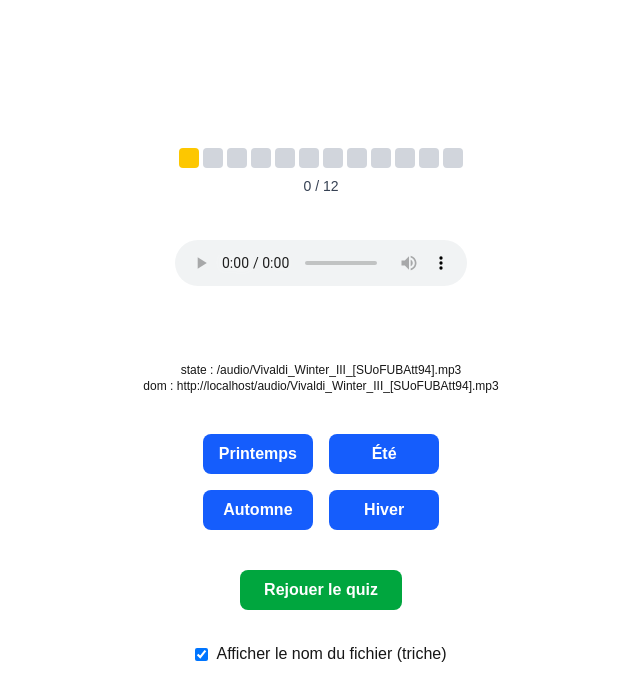
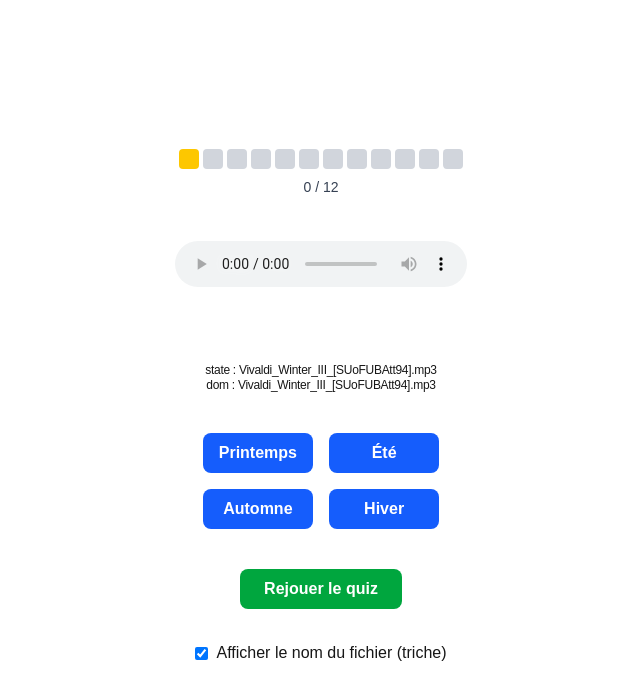
Before and after one commit to starwalker00/vivaldi-quizz, a Next.js app: page / in a window 1280 px wide. Both pictures are taken after a click on the label "Afficher le nom du fichier (triche)". Shown: the top 700 px of the page, without its empty margins (319-959 px from the left). Built offline with nearby package versions, Linux system fonts and the light colour scheme.

Commit message:
chore: small logs

```diff
--- a/app/components/QuizPlayer.tsx
+++ b/app/components/QuizPlayer.tsx
@@ -4,6 +4,12 @@ import { useRef, useState, useEffect } from 'react';
 import { useQuizStore } from '@/app/lib/store';
 import AudioPlayer from './AudioPlayer';
 import ProgressBar from './ProgressBar';
+
+function getFileNameFromPath(path: string | undefined) {
+    if (!path) return '';
+    // Extrait le nom du fichier à partir du chemin complet
+    return path.split('/').pop() || '';
+}
 
 function ResetButton() {
     const reset = useQuizStore((state) => state.reset);
@@ -73,9 +79,9 @@ export default function QuizPlayer() {
 
             {
                 triche && (
-                    <div className="flex flex-col items-center text-xs font-mono">
-                        <p>state : {current.fichier}</p>
-                        <p>dom : {audioRef.current?.currentSrc || 'chargement...'}</p>
+                    <div className="flex flex-col items-center text-xs leading-tight tracking-tight font-mono">
+                        <p>state : {getFileNameFromPath(current.fichier)}</p>
+                        <p>dom : {getFileNameFromPath(audioRef.current?.currentSrc)}</p>
                     </div>
                 )
             }
```
